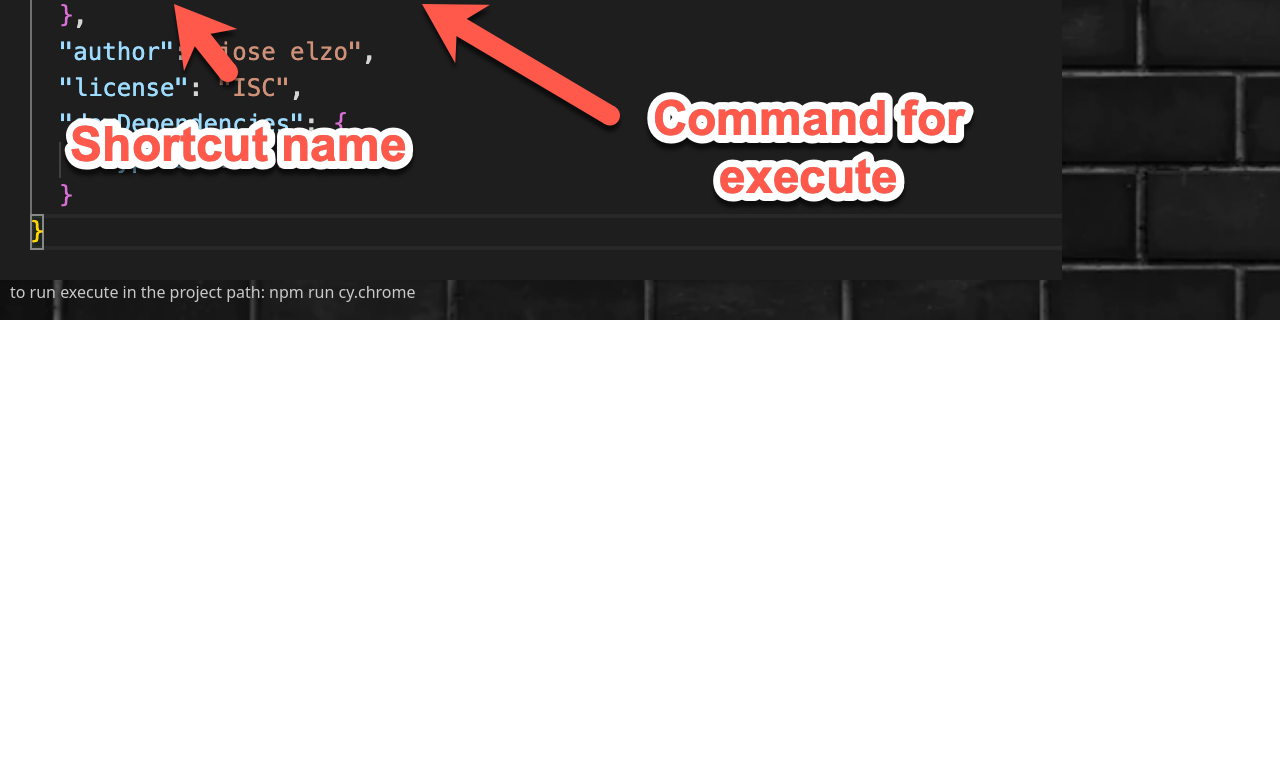
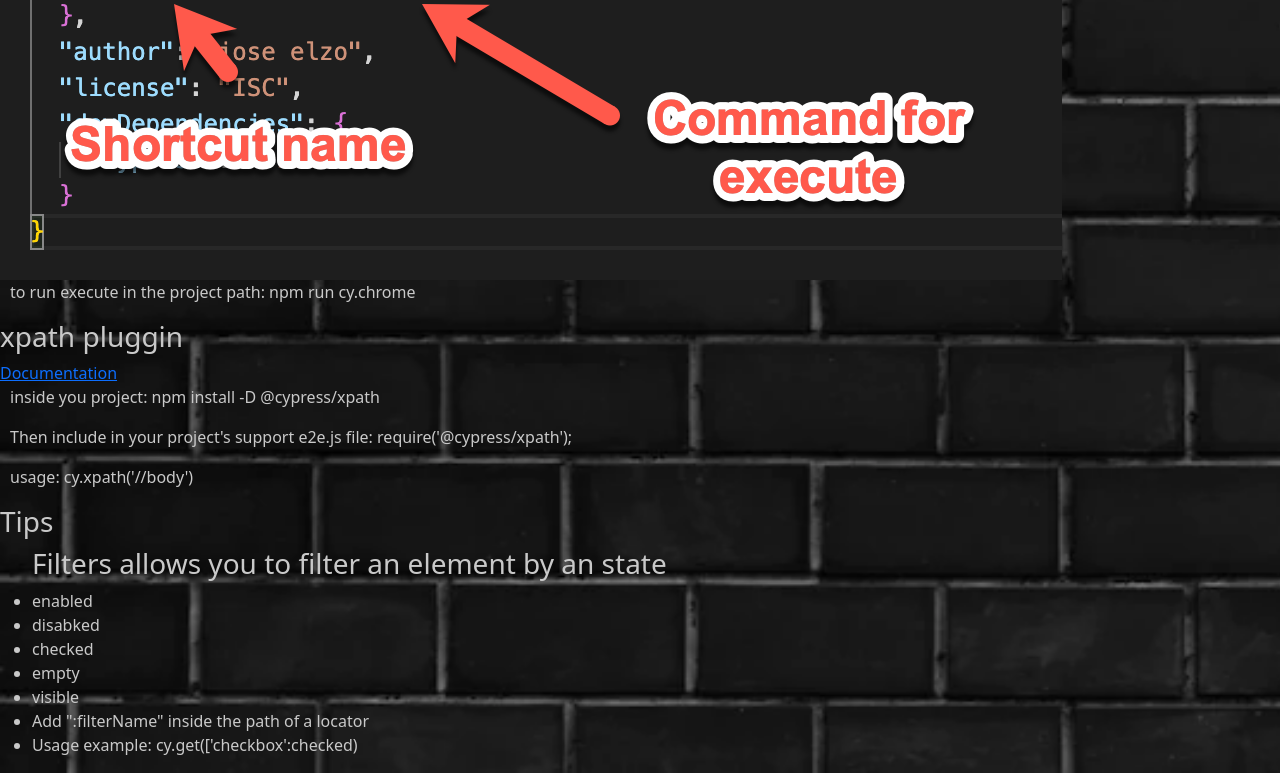
Before and after one commit to NachoElzo/PersonalWebPage, a website: page cypress.html in a window 1280 px wide. Shown: the part 1419-2192 px from the top of the page. Before the commit the page ends 1739 px from the top, so only its background shows below. Drawn offline with nearby package versions, Linux system fonts and the light colour scheme.

Commit message:
cypress updates

```diff
--- a/cypress.html
+++ b/cypress.html
@@ -36,6 +36,22 @@
 <p>script for run your project</p>
 <img src="./img/cyConsoleRun.png" alt="cyConsoleRun.png">
 <p>to run execute in the project path: npm run cy.chrome </p>
+<h3>xpath pluggin</h3>
+<a href="https://www.npmjs.com/package/@cypress/xpath">Documentation</a>
+<p>inside you project: npm install -D @cypress/xpath</p>
+<p>Then include in your project's support  e2e.js file: require('@cypress/xpath');</p>
+<p>usage: cy.xpath('//body')</p>
+<h3>Tips</h3>
+ <ul>
+ <h3>Filters allows you to filter an element by an state </h3>
+    <li>enabled</li>
+    <li>disabked</li>
+    <li>checked</li>
+    <li>empty</li>
+    <li>visible</li>
+    <li>Add ":filterName" inside the path of a locator</li>
+    <li>Usage example: cy.get(['checkbox':checked) </li>
+ </ul>
 </body>
 
 </html>
```
Also changed, not shown: apps&plugins.html (+2 -2 lines), 1 other file.
